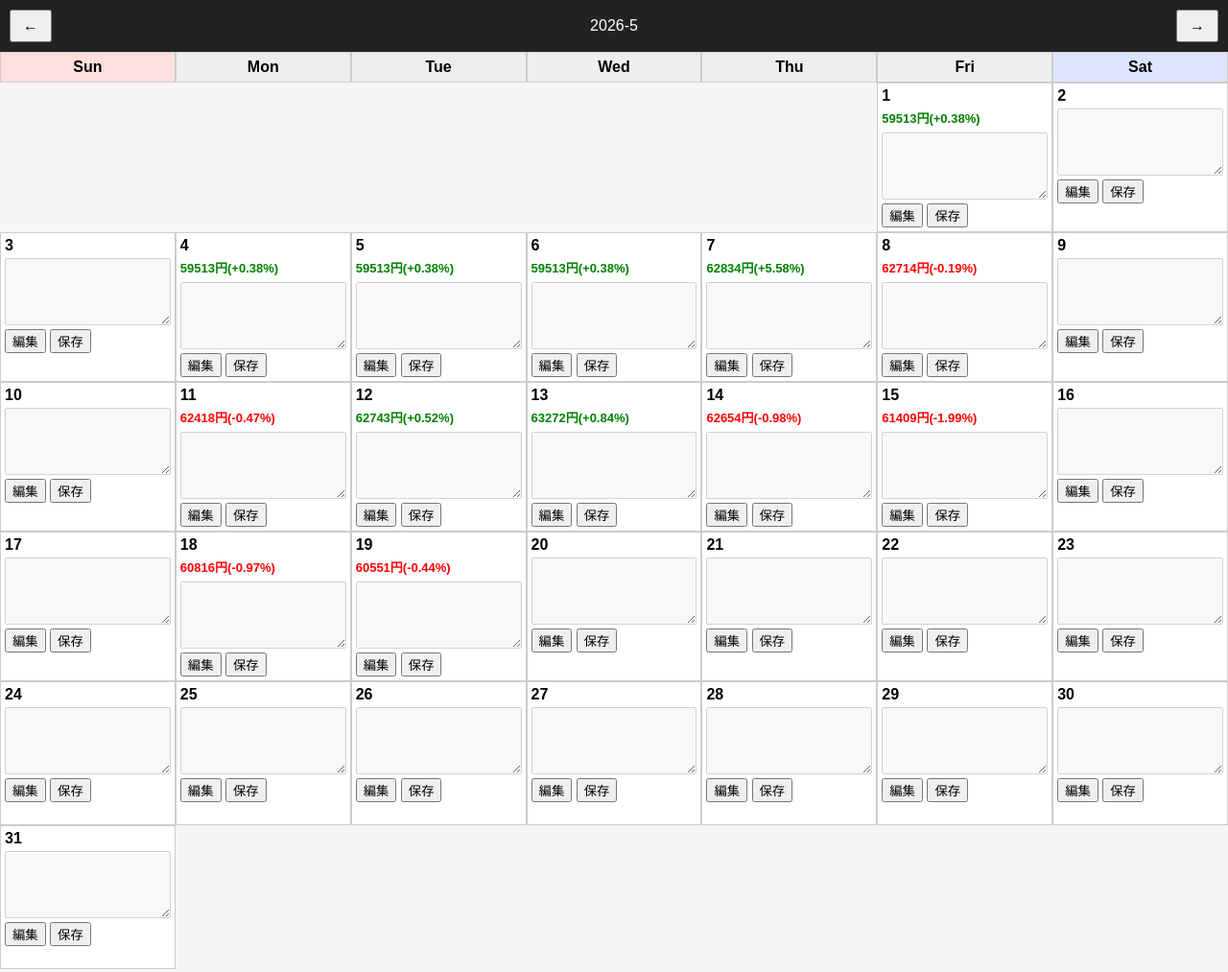
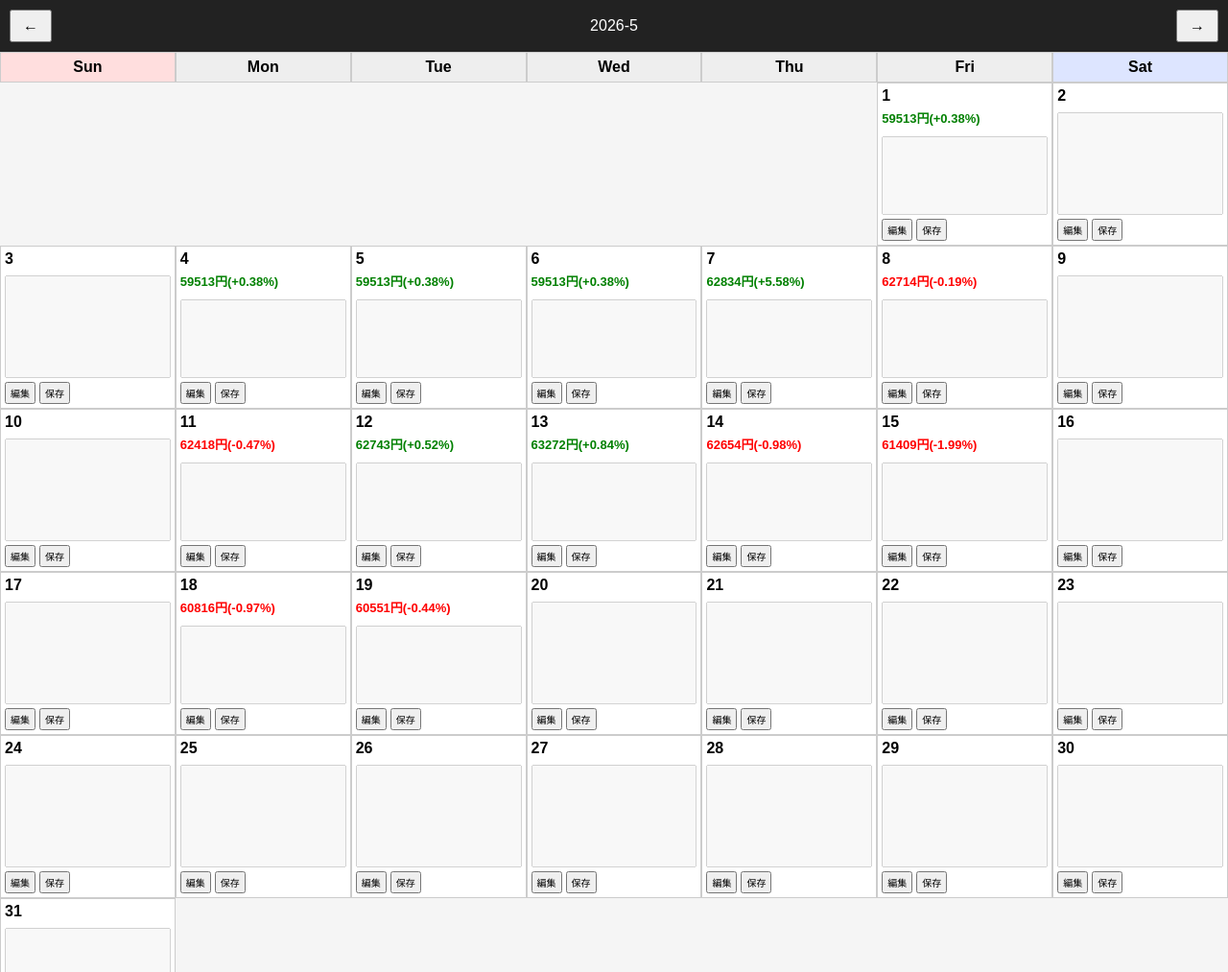
Before and after one commit to u-pos/stock-calendar, a website: page index.html in a window 1280 px wide. Shown: the top 1013 px of the page at 96% size. Drawn offline with Linux system fonts and the light colour scheme; no server answers.

Commit message:
Update index.html

```diff
--- a/index.html
+++ b/index.html
@@ -48,7 +48,7 @@ body{
 /* セル */
 .cell{
   border:1px solid #ccc;
-  min-height:140px;
+  min-height:160px;
   background:#fff;
   padding:4px;
   display:flex;
@@ -105,7 +105,31 @@ textarea{
 .down{
   color:red;
 }
+.memo-wrap{
+  margin-top:4px;
+  display:flex;
+  flex-direction:column;
+  gap:4px;
+  flex:1;
+}
 
+.memo-input{
+  width:100%;
+  flex:1;
+  resize:none;
+  font-size:11px;
+  box-sizing:border-box;
+}
+
+.memo-buttons{
+  display:flex;
+  gap:4px;
+}
+
+.memo-buttons button{
+  font-size:10px;
+  padding:2px 4px;
+}
 </style>
 </head>
 
```
